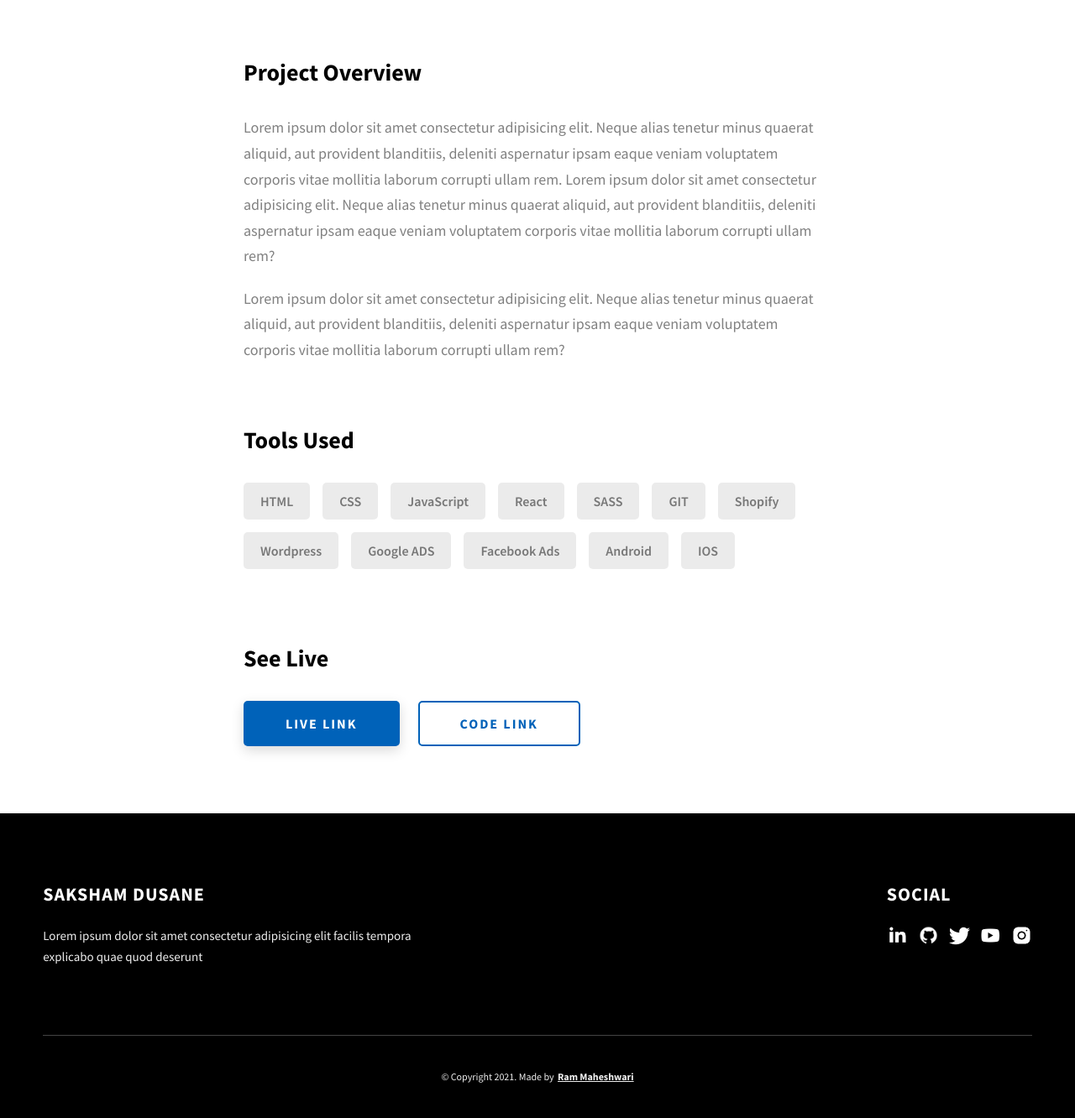
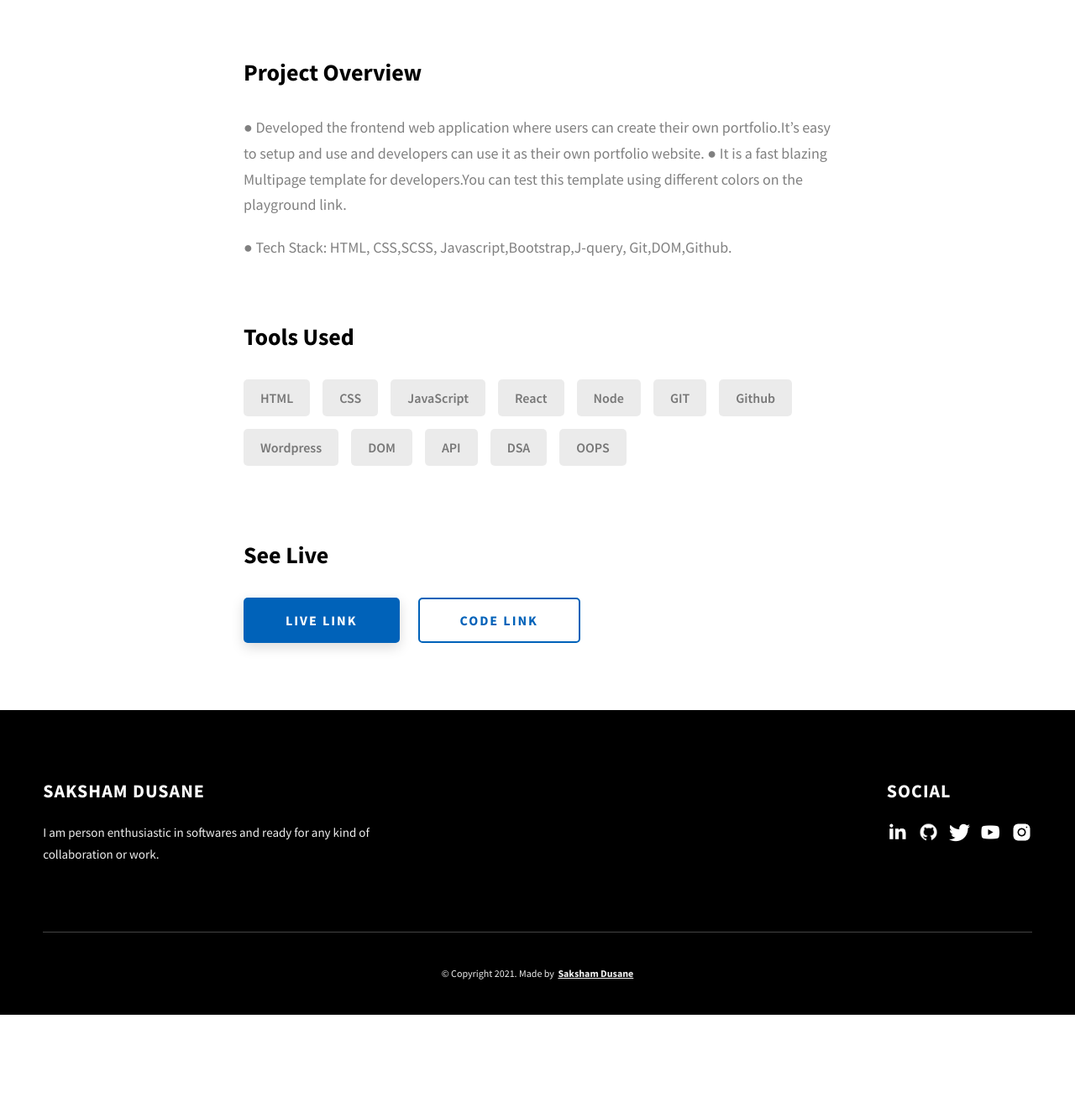
Before and after one commit to dusanesaksham14/MyPortfolio, a website: page project-1.html in a window 1280 px wide. Shown: the part 1340-2672 px from the top of the page at 84% size. After the commit the page ends 2549 px from the top, so only its background shows below. Drawn offline with Linux system fonts and the light colour scheme.

Commit message:
Update project-1.html

```diff
--- a/project-1.html
+++ b/project-1.html
@@ -4,7 +4,7 @@
     <meta charset="UTF-8" />
     <meta name="viewport" content="width=device-width, initial-scale=1.0" />
     <meta http-equiv="X-UA-Compatible" content="ie=edge" />
-    <title>Case Study of Project 1</title>
+    <title>Case Study of My Portfolio</title>
     <meta name="description" content="Case study page of Project" />
 
     <link rel="stylesheet" href="css/style.css" />
@@ -27,7 +27,7 @@
               class="header__logo-img"
             />
           </div>
-          <span class="header__logo-sub">Saksham
+          <span class="header__logo-sub">Saksham Dusane
           </span>
         </div>
         <div class="header__main">
@@ -85,12 +85,11 @@
     </header>
     <section class="project-cs-hero">
       <div class="project-cs-hero__content">
-        <h1 class="heading-primary">Project 1</h1>
+        <h1 class="heading-primary">My Portfolio</h1>
         <div class="project-cs-hero__info">
           <p class="text-primary">
-            Lorem ipsum dolor sit amet consectetur adipisicing elit. Dignissimos
-            in numquam incidunt earum quaerat cum fuga, atque similique natus
-            nobis sit.
+            A website of which tells about my experience and knowledge
+            in software development and wed development.
           </p>
         </div>
         <div class="project-cs-hero__cta">
@@ -112,20 +111,16 @@
             <div class="project-details__desc">
               <h3 class="project-details__content-title">Project Overview</h3>
               <p class="project-details__desc-para">
-                Lorem ipsum dolor sit amet consectetur adipisicing elit. Neque
-                alias tenetur minus quaerat aliquid, aut provident blanditiis,
-                deleniti aspernatur ipsam eaque veniam voluptatem corporis vitae
-                mollitia laborum corrupti ullam rem. Lorem ipsum dolor sit amet
-                consectetur adipisicing elit. Neque alias tenetur minus quaerat
-                aliquid, aut provident blanditiis, deleniti aspernatur ipsam
-                eaque veniam voluptatem corporis vitae mollitia laborum corrupti
-                ullam rem?
+                ● Developed the frontend web application where users can create
+                  their own portfolio.It’s easy to setup and use and developers
+                  can use it as their own portfolio website.
+                ● It is a fast blazing Multipage template for developers.You can
+                  test this template using different colors on the playground link.
+
               </p>
               <p class="project-details__desc-para">
-                Lorem ipsum dolor sit amet consectetur adipisicing elit. Neque
-                alias tenetur minus quaerat aliquid, aut provident blanditiis,
-                deleniti aspernatur ipsam eaque veniam voluptatem corporis vitae
-                mollitia laborum corrupti ullam rem?
+                 ● Tech Stack: HTML, CSS,SCSS, Javascript,Bootstrap,J-query,
+                  Git,DOM,Github.
               </p>
             </div>
             <div class="project-details__tools-used">
@@ -135,14 +130,14 @@
                 <div class="skills__skill">CSS</div>
                 <div class="skills__skill">JavaScript</div>
                 <div class="skills__skill">React</div>
-                <div class="skills__skill">SASS</div>
+                <div class="skills__skill">Node</div>
                 <div class="skills__skill">GIT</div>
-                <div class="skills__skill">Shopify</div>
+                <div class="skills__skill">Github</div>
                 <div class="skills__skill">Wordpress</div>
-                <div class="skills__skill">Google ADS</div>
-                <div class="skills__skill">Facebook Ads</div>
-                <div class="skills__skill">Android</div>
-                <div class="skills__skill">IOS</div>
+                <div class="skills__skill">DOM</div>
+                <div class="skills__skill">API</div>
+                <div class="skills__skill">DSA</div>
+                <div class="skills__skill">OOPS</div>
               </div>
             </div>
             <div class="project-details__links">
@@ -212,8 +207,8 @@
           <div class="main-footer__row main-footer__row-2">
             <h4 class="heading heading-sm text-lt">Saksham Dusane</h4>
             <p class="main-footer__short-desc">
-              Lorem ipsum dolor sit amet consectetur adipisicing elit facilis
-              tempora explicabo quae quod deserunt
+              I am person enthusiastic in softwares and ready for any
+              kind of collaboration or work.
             </p>
           </div>
         </div>
@@ -221,7 +216,7 @@
         <div class="main-footer__lower">
           &copy; Copyright 2021. Made by
           <a rel="noreferrer" target="_blank" href="https://rammaheshwari.com"
-            >Ram Maheshwari</a
+            >Saksham Dusane</a
           >
         </div>
       </div>
```
